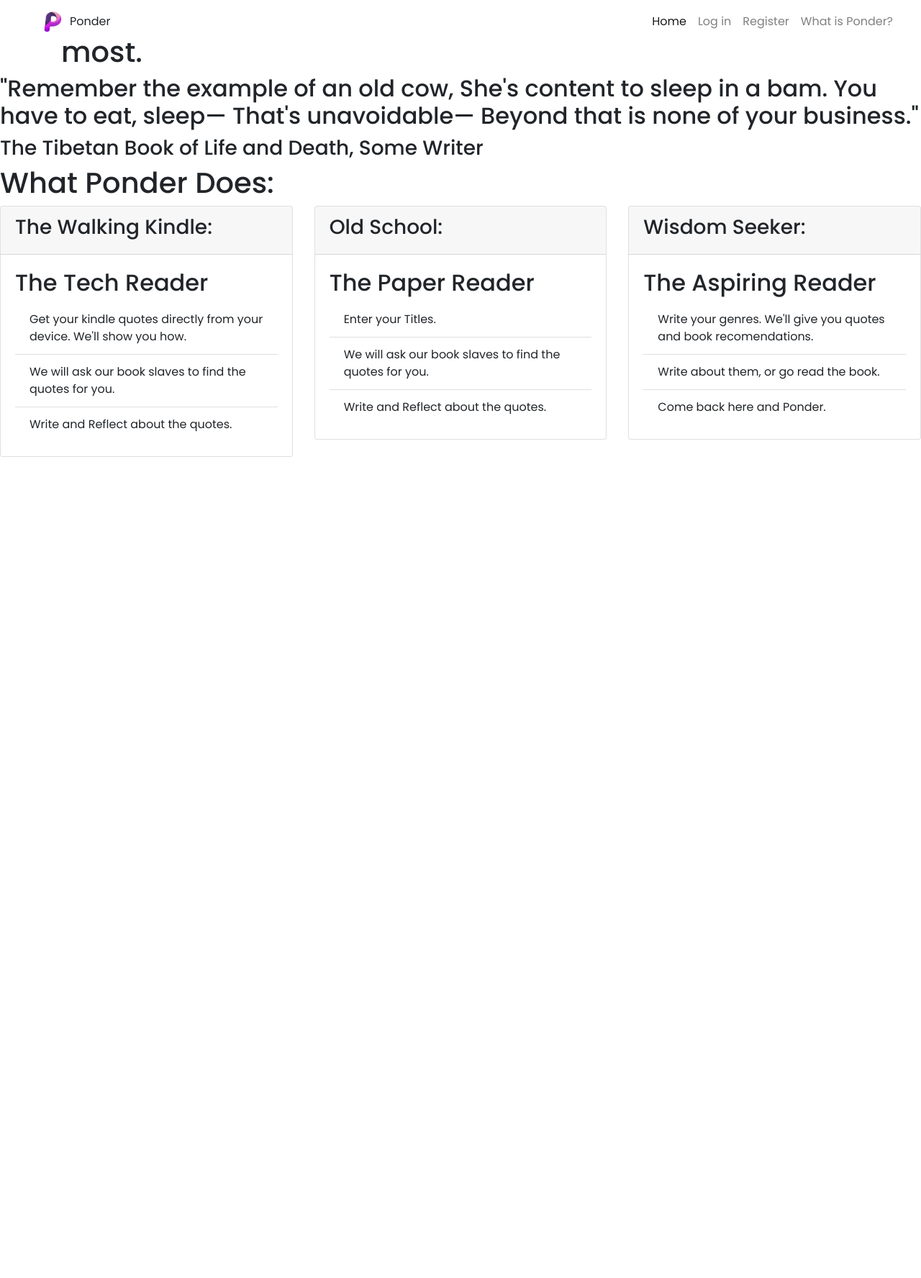
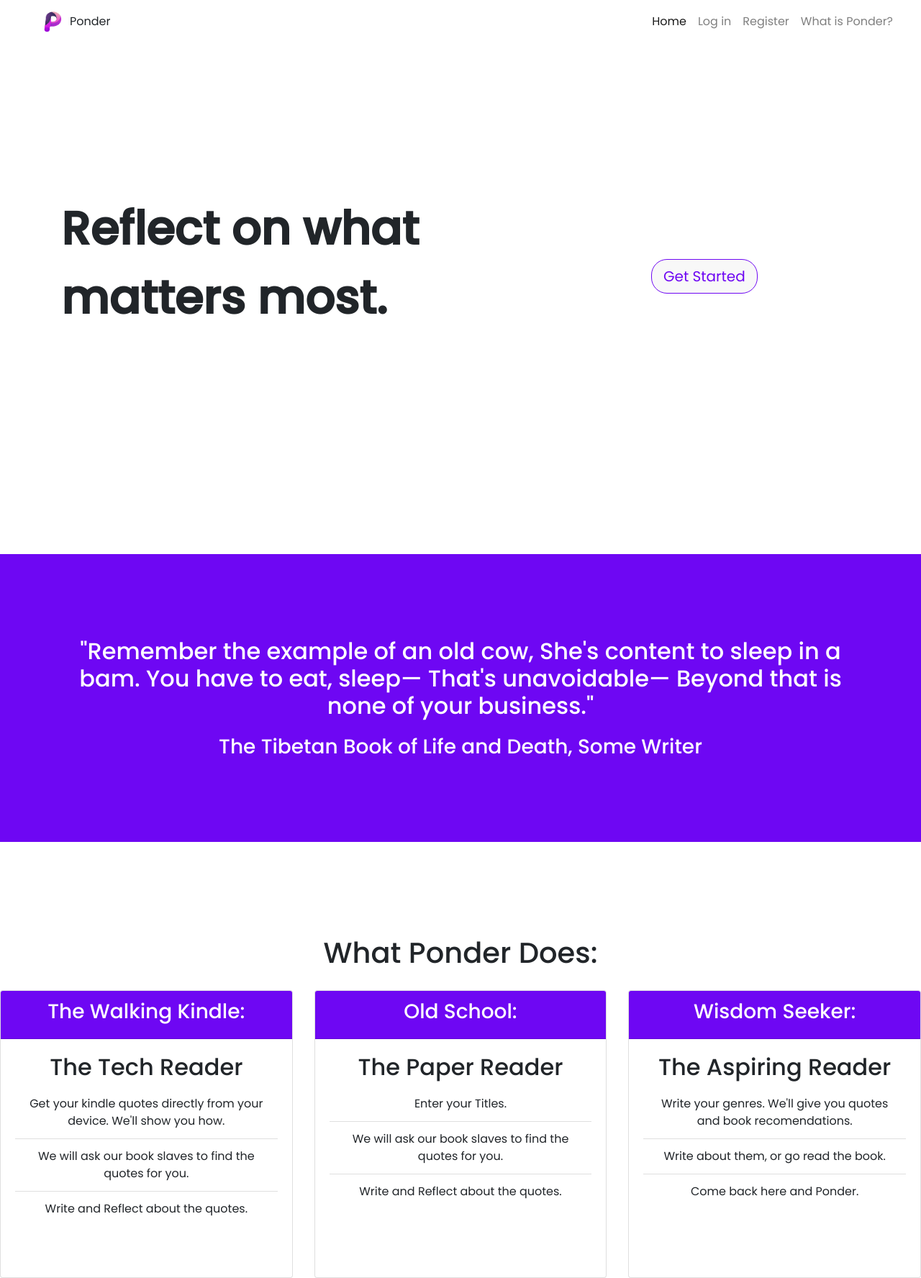
Before and after one commit to walkingkindle/ponderproject, a Python web app: template templates/Index.html in a window 1280 px wide. Shown: the whole page at 72% size. Before the commit the page ends 635 px from the top, so only its background shows below. Run offline with Jinja, Linux system fonts and the light colour scheme; the template is opened without the code that fills it, so the values that code supplies are empty.

Commit message:
Add files via upload

```diff
--- a/static/styles.css
+++ b/static/styles.css
@@ -1,3 +1,107 @@
 body{
 font-family: 'Poppins', sans-serif;
 }
+
+.big-heading{
+font-family: 'Poppins';
+font-size: 4rem;
+line-height: 1.5;
+font-weight: 900;
+margin-top: 250px;
+}
+#get-started {
+  color: #6E07F3;
+  border-color: #6E07F3;
+  background-color: #f8f8f8;
+  margin-top : 340px;
+  margin-left: 250px;
+  border-radius: 22px;
+}
+
+
+#get-started:hover {
+  background-color: #6E07F3;
+  color: #fff;
+}
+    /* Default styles for all devices */
+
+.container {
+  margin-top: 20px;
+}
+
+@media (max-width: 767px) {
+  .big-heading {
+    font-size: 58px;
+  }
+
+  .col-md-6 {
+    width: 100%;
+    margin-bottom: 20px; /* Add margin to create space between heading and button */
+  }
+
+  #get-started {
+    margin-top: 20px; /* Add margin to push button below navbar */
+    width: 50%; /* Make button full width */
+    margin-left:80px;
+  }
+}
+#quote {
+  position: relative;
+  top: 300px;
+  width: 100%;
+  height: 400px;
+  display: flex;
+  justify-content: center;
+  align-items: center;
+  background-color: #6E07F3;
+  margin: 0 auto;
+}
+
+.quote-container {
+  display: flex;
+  flex-direction: column;
+  justify-content: center;
+  align-items: center;
+}
+
+.quote-text {
+  width: 85%;
+  margin: 0;
+  color: #ffffff;
+  text-align: center;
+}
+
+.book-title {
+  color: #ffffff;
+  margin-bottom: 0;
+  text-align: center;
+  margin-top: 20px;
+}
+.books-image{
+position: relative;
+left: 380px;
+top: 200px;
+width: 170%;
+}
+#explain{
+position: relative;
+top: 450px;
+width: 100%;
+height: 400px;
+}
+#explain-text{
+text-align: center;
+position: relative;
+top: -20px;
+}
+.card{
+height: 400px;
+}
+.card-header{
+background-color: #6E07F3;
+color: #fff;
+text-align: center;
+}
+.card-body{
+text-align: center;
+}
```
